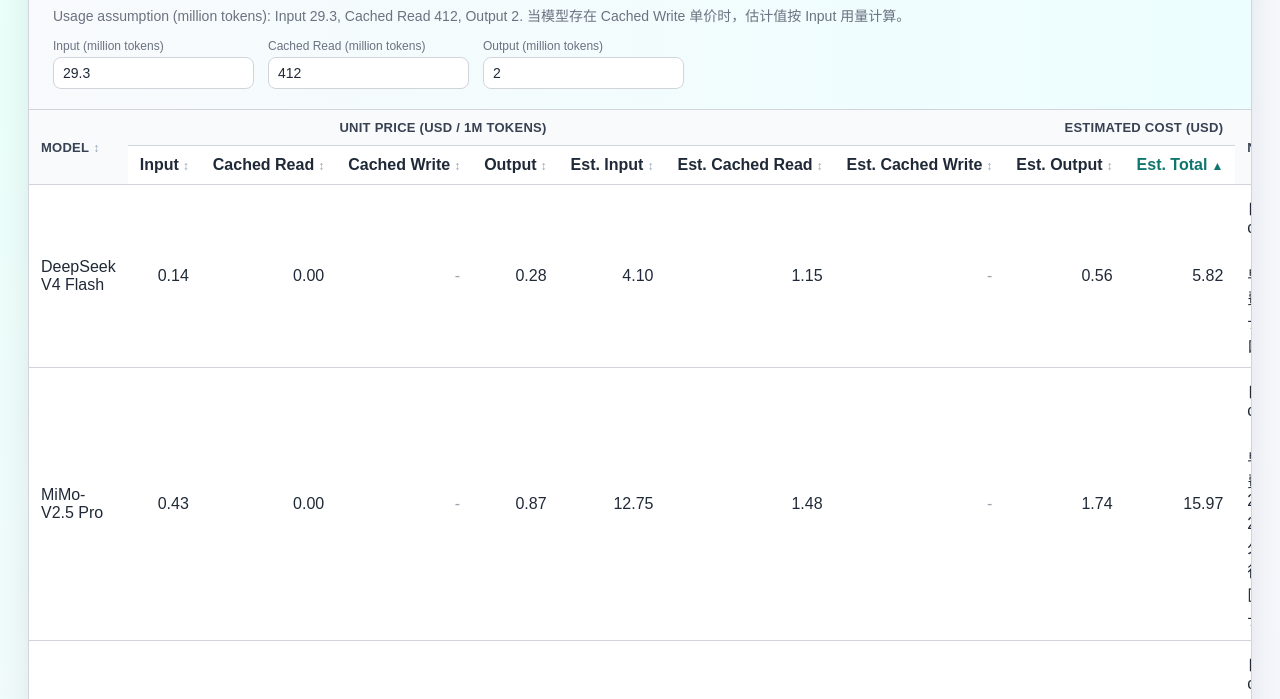
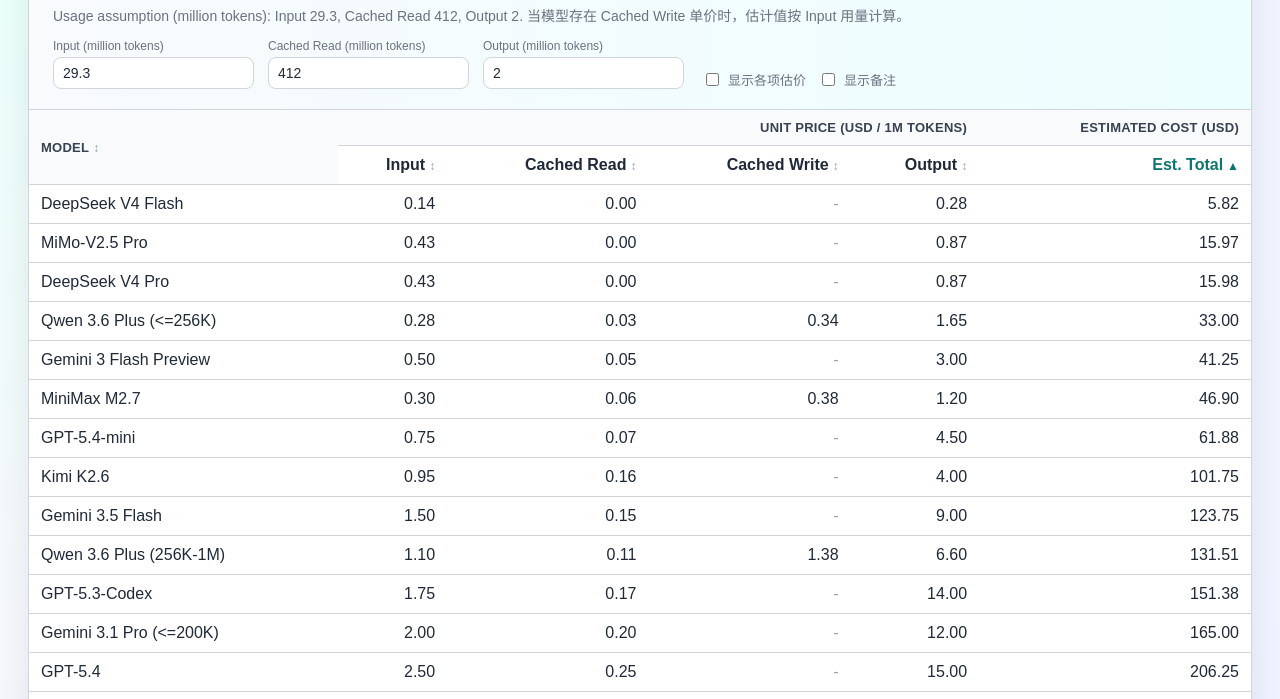
Before and after one commit to quark-zju/static-pages, a plain HTML site: page public/model-price-table/index.html in a window 1280 px wide. Shown: the part 84-783 px from the top of the page. Drawn offline with Linux system fonts and the light colour scheme.

Commit message:
ui: simplify default model price table view
User request: 精简表格，默认不显示备注；默认只显示总估价和各项单价，不显示各项估价。

Decision: 增加两个视图开关并默认关闭备注与各项估价明细，同时保留可选展示能力，避免丢失信息并兼顾默认可读性与进阶分析需求。

Agent-Prompt: 帮我把表格改精简一点：默认不显示备注。默认价格只显示总估价和各项单价，不显示各项估价。
Agent-Model: gpt-5.3-codex

```diff
--- a/public/model-price-table/index.html
+++ b/public/model-price-table/index.html
@@ -62,6 +62,23 @@
       flex-wrap: wrap;
       gap: 10px 14px;
       align-items: end;
+    }
+
+    .view-controls {
+      display: flex;
+      gap: 12px;
+      align-items: center;
+      margin-left: 4px;
+    }
+
+    .view-controls label {
+      font-size: 13px;
+      color: var(--muted);
+      display: inline-flex;
+      align-items: center;
+      gap: 6px;
+      cursor: pointer;
+      user-select: none;
     }
 
     .usage-field {
@@ -218,6 +235,10 @@
           <label for="usage-output">Output (million tokens)</label>
           <input id="usage-output" type="number" min="0" step="0.1">
         </div>
+        <div class="view-controls">
+          <label><input id="toggle-est-breakdown" type="checkbox">显示各项估价</label>
+          <label><input id="toggle-notes" type="checkbox">显示备注</label>
+        </div>
       </div>
     </div>
     <div class="table-wrap">
@@ -225,9 +246,9 @@
         <thead>
           <tr class="group">
             <th class="model" rowspan="2">Model</th>
-            <th colspan="4">Unit Price (USD / 1M Tokens)</th>
-            <th colspan="5">Estimated Cost (USD)</th>
-            <th class="notes" rowspan="2">Notes</th>
+            <th data-group="unit" colspan="4">Unit Price (USD / 1M Tokens)</th>
+            <th data-group="estimated" colspan="1">Estimated Cost (USD)</th>
+            <th class="notes" data-group="notes" rowspan="2">Notes</th>
           </tr>
           <tr id="header-row"></tr>
         </thead>
@@ -254,12 +275,35 @@
       sortDir: 'asc',
       data: [],
       rawModels: [],
+      showNotes: false,
+      showEstBreakdown: false,
       usage: {
         input: 0,
         cached_read: 0,
         output: 0
       }
     };
+
+    function getVisibleHeaderColumns() {
+      const cols = [
+        { key: 'unit.input', label: 'Input' },
+        { key: 'unit.cached_read', label: 'Cached Read' },
+        { key: 'unit.cached_write', label: 'Cached Write' },
+        { key: 'unit.output', label: 'Output' }
+      ];
+
+      if (state.showEstBreakdown) {
+        cols.push(
+          { key: 'est.input', label: 'Est. Input' },
+          { key: 'est.cached_read', label: 'Est. Cached Read' },
+          { key: 'est.cached_write', label: 'Est. Cached Write' },
+          { key: 'est.output', label: 'Est. Output' }
+        );
+      }
+
+      cols.push({ key: 'est.total', label: 'Est. Total' });
+      return cols;
+    }
 
     function formatNumber(value) {
       if (value === null || value === undefined || Number.isNaN(value)) {
@@ -362,8 +406,9 @@
 
     function renderHeader() {
       const headerRow = document.getElementById('header-row');
+      const visibleColumns = getVisibleHeaderColumns();
       const cols = [
-        ...HEADER_COLUMNS,
+        ...visibleColumns,
         { key: 'model', label: 'Model' },
         { key: 'notes', label: 'Notes' }
       ];
@@ -371,7 +416,7 @@
       const byKey = new Map(cols.map((c) => [c.key, c]));
 
       headerRow.innerHTML = [
-        ...HEADER_COLUMNS.map((col) => {
+        ...visibleColumns.map((col) => {
           const active = state.sortKey === col.key;
           const arrow = active ? (state.sortDir === 'asc' ? '▲' : '▼') : '↕';
           return `<th class="sortable ${active ? 'active' : ''}" data-sort="${col.key}">${col.label}<span class="arrow">${arrow}</span></th>`;
@@ -380,9 +425,16 @@
 
       const staticModel = document.querySelector('thead tr.group th.model');
       const staticNotes = document.querySelector('thead tr.group th.notes');
+      const unitGroup = document.querySelector('thead tr.group th[data-group="unit"]');
+      const estGroup = document.querySelector('thead tr.group th[data-group="estimated"]');
 
       const modelCol = byKey.get('model');
       const notesCol = byKey.get('notes');
+
+      const estSubColumnCount = state.showEstBreakdown ? 5 : 1;
+      unitGroup.setAttribute('colspan', '4');
+      estGroup.setAttribute('colspan', String(estSubColumnCount));
+      staticNotes.style.display = state.showNotes ? '' : 'none';
 
       const updateCell = (th, col) => {
         const active = state.sortKey === col.key;
@@ -398,7 +450,9 @@
       };
 
       updateCell(staticModel, modelCol);
-      updateCell(staticNotes, notesCol);
+      if (state.showNotes) {
+        updateCell(staticNotes, notesCol);
+      }
 
       document.querySelectorAll('th.sortable').forEach((th) => {
         th.addEventListener('click', () => {
@@ -422,6 +476,19 @@
       const sorted = sortRows(state.data);
 
       tbody.innerHTML = sorted.map((row) => {
+        const estCells = state.showEstBreakdown
+          ? `
+            <td>${formatValue(row.est.input)}</td>
+            <td>${formatValue(row.est.cached_read)}</td>
+            <td>${formatValue(row.est.cached_write)}</td>
+            <td>${formatValue(row.est.output)}</td>
+          `
+          : '';
+
+        const notesCell = state.showNotes
+          ? `<td class="notes">${formatValue(row.notes, true)}</td>`
+          : '';
+
         return `
           <tr>
             <td class="model">${formatValue(row.model, true)}</td>
@@ -429,12 +496,9 @@
             <td>${formatValue(row.unit.cached_read)}</td>
             <td>${formatValue(row.unit.cached_write)}</td>
             <td>${formatValue(row.unit.output)}</td>
-            <td>${formatValue(row.est.input)}</td>
-            <td>${formatValue(row.est.cached_read)}</td>
-            <td>${formatValue(row.est.cached_write)}</td>
-            <td>${formatValue(row.est.output)}</td>
+            ${estCells}
             <td>${formatValue(row.est.total)}</td>
-            <td class="notes">${formatValue(row.notes, true)}</td>
+            ${notesCell}
           </tr>
         `;
       }).join('');
@@ -481,6 +545,22 @@
           recalculateRows();
         });
       });
+
+      const toggleNotes = document.getElementById('toggle-notes');
+      const toggleEstBreakdown = document.getElementById('toggle-est-breakdown');
+
+      toggleNotes.checked = state.showNotes;
+      toggleEstBreakdown.checked = state.showEstBreakdown;
+
+      toggleNotes.addEventListener('change', () => {
+        state.showNotes = toggleNotes.checked;
+        renderTable();
+      });
+
+      toggleEstBreakdown.addEventListener('change', () => {
+        state.showEstBreakdown = toggleEstBreakdown.checked;
+        renderTable();
+      });
     }
 
     async function bootstrap() {
```
